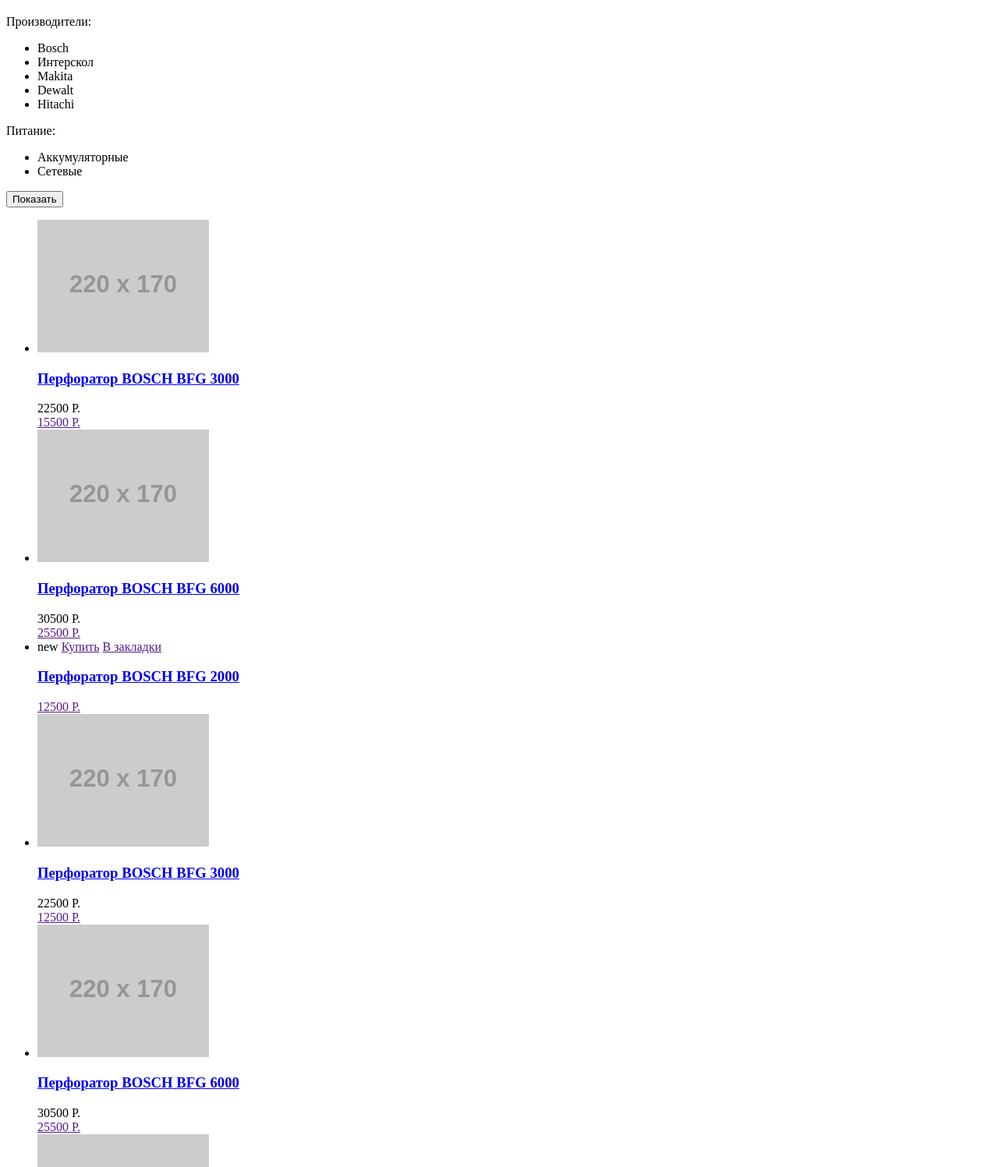
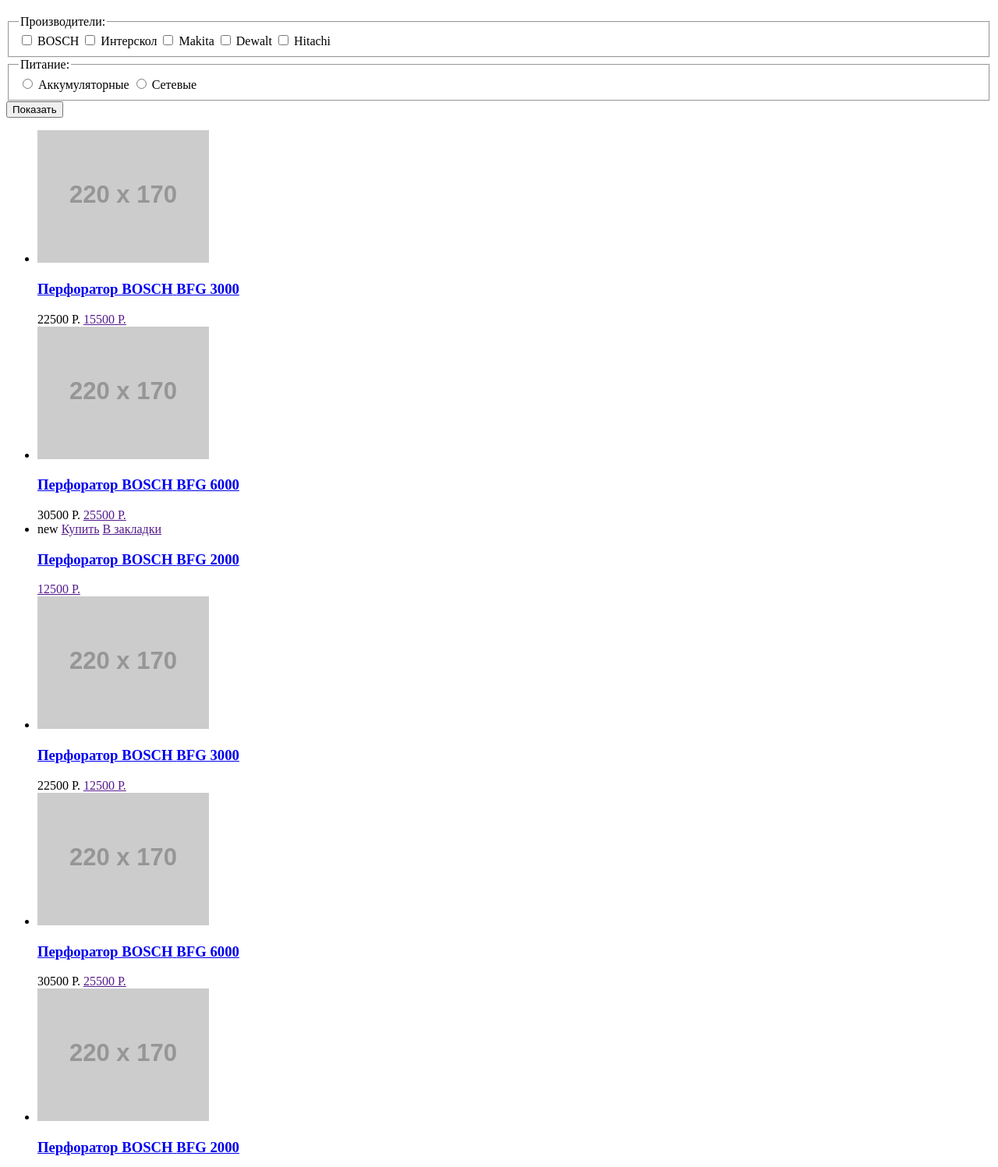
Before and after one commit to Let-Varchar/1248713-technomart-27, a plain HTML site: page catalog.html in a window 1280 px wide. Shown: the part 523-2020 px from the top of the page at 78% size. Drawn offline with Linux system fonts and the light colour scheme; placeholder pictures from the web are drawn by us.

Commit message:
исправил замечания наставника

```diff
--- a/catalog.html
+++ b/catalog.html
@@ -61,23 +61,35 @@
       </ul>
 
       <h1>Перфораторы</h1>
-      <section>
-        <p>Производители:</p>
-        <ul>
-              <li>Bosch</li>
-              <li>Интерскол</li>
-              <li>Makita</li>
-              <li>Dewalt</li>
-              <li>Hitachi</li>
-          </ul>
-      </section>
-      <section>
-        <p>Питание:</p>
-        <ul>
-              <li>Аккумуляторные</li>
-              <li>Сетевые</li>
-        </ul>
-      </section>
+     <form action="">
+       <fieldset>
+         <legend>Производители:</legend>
+         <label for="bosch">
+            <input type="checkbox" id='bosch'> BOSCH
+         </label>
+         <label for="interskol">
+          <input type="checkbox" id='interskol'> Интерскол
+       </label>
+       <label for="makita">
+        <input type="checkbox" id='makita'> Makita
+     </label>
+     <label for="dewalt">
+      <input type="checkbox" id='dewalt'> Dewalt
+   </label>
+   <label for="hitachi">
+    <input type="checkbox" id='hitachi'> Hitachi
+ </label>
+       </fieldset>
+     </form>
+<form action="">
+  <fieldset>
+    <legend>Питание:</legend>
+      <input type="radio" id='accumulator' value='accumulator' name='accumulator'>
+      <label for="accumulator">Аккумуляторные</label>
+      <input type="radio" id='electonetwork' value='electonetwork' name='electonetwork'>
+      <label for="electonetwork">Сетевые</label>
+  </fieldset>
+</form>
     <button>Показать</button>
 
     <section>
@@ -90,7 +102,7 @@
                         <span>BFG 3000</span>
                     </a>
                 </h3>
-                <span>22500 Р.</span><br>
+                <span>22500 Р.</span>
                 <a href="">15500 Р.</a>
             </li>
             <li>
@@ -101,7 +113,7 @@
                         <span>BFG 6000</span>
                     </a>
                 </h3>
-                        <span>30500 Р.</span><br>
+                        <span>30500 Р.</span>
                         <a href="">25500 Р.</a>
             </li>
             <li>
@@ -124,7 +136,7 @@
                         <span>BFG 3000</span>
                      </a>
                 </h3>
-                <span>22500 Р.</span><br>
+                <span>22500 Р.</span>
                 <a href="">12500 Р.</a>
             </li>
             <li>
@@ -135,7 +147,7 @@
                         <span>BFG 6000</span>
                     </a>
                 </h3>
-                <span>30500 Р.</span><br>
+                <span>30500 Р.</span>
                 <a href="">25500 Р.</a>
             </li>
             <li>
@@ -157,7 +169,7 @@
                         <span>BFG 3000</span>
                     </a>
                 </h3>
-                <span>22500 Р.</span><br>
+                <span>22500 Р.</span>
                 <a href="">12500 Р.</a>
             </li>
             <li>
@@ -168,7 +180,7 @@
                         <span>BFG 6000</span>
                     </a>
                 </h3>
-                <span>30500 Р.</span><br>
+                <span>30500 Р.</span>
                 <a href="">25500 Р.</a>
             </li>
             <li>
@@ -185,12 +197,8 @@
     </section>
   </main>
   <footer>
-    <section>
+    <div>
       <a href="index.html">Техномарт</a>
-      <p> г. Санкт-Петербург, ул. Б. Конюшенная, д. 19/8 <br>
-          +7 (812) 555-05-55
-      </p>
-      <div>
         <ul>
           <li><a href="">Компания</a></li>
           <li><a href="">Новости</a></li>
@@ -198,6 +206,11 @@
           <li><a href="">Доставка</a></li>
           <li><a href="">Контакты</a></li>
         </ul>
+    </div>
+    <div>
+      <p> г. Санкт-Петербург, ул. Б. Конюшенная, д. 19/8</p><br>
+        <a href="tel:+7 (812) 555-05-55">+7 (812) 555-05-55</a>
+
       <ul>
         <li><a href="">Материалы</a></li>
         <li><a href="">Техника</a></li>
@@ -205,18 +218,21 @@
         <li><a href="">Спецпредложения</a></li>
       </ul>
     </div>
-    </section>
     <section>
       <p>© 2010–2019 Компания «Техномарт»
         Все права защищены</p>
         <div>
-          <img src="" alt="VK">
-          <img src="" alt="FB">
-          <img src="" alt="Instagram">
+          <ul>
+            <li><a href="vk.com">VK</a></li>
+            <li><a href="facebook.com">FB</a></li>
+            <li><a href="instagram.com">Instgram</a></li>
+          </ul>
         </div>
       <p>Обратная связь:<br>
-        <span>mail@htmlacademy.ru</span>
+       <a href="mailto:mail@htmlacademy.ru">mail@htmlacademy.ru</a>
       </p>
-      <p>Разработано —<br><span>htmlacademy.ru</span></p>
+      <p>Разработано —<br><a href='https://htmlacademy.ru/intensive/htmlcss'>htmlacademy.ru</a></p>
     </section>
   </footer>
+  </body>
+</html>
```
Also changed, not shown: index.html (+14 -12 lines). Lines whose indentation alone changed are shown as unchanged.
